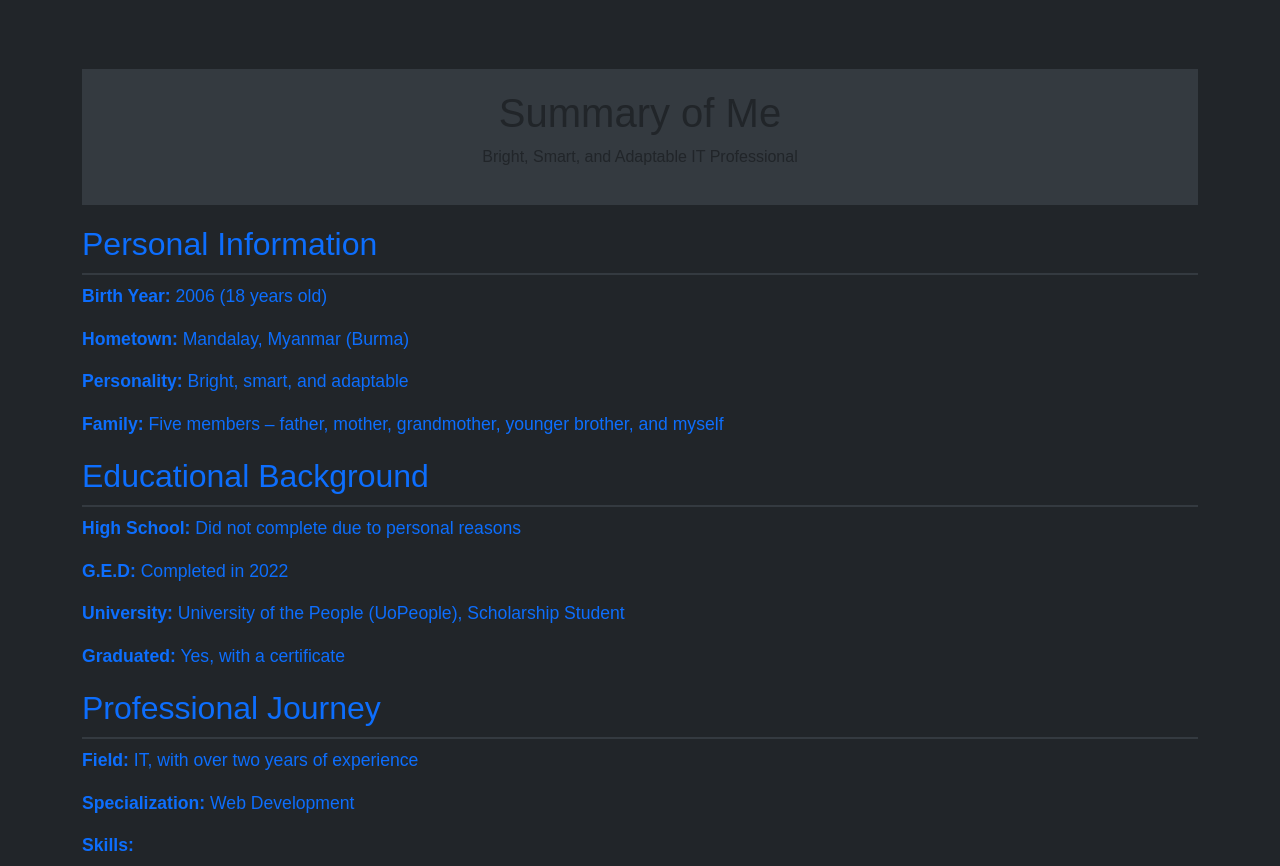
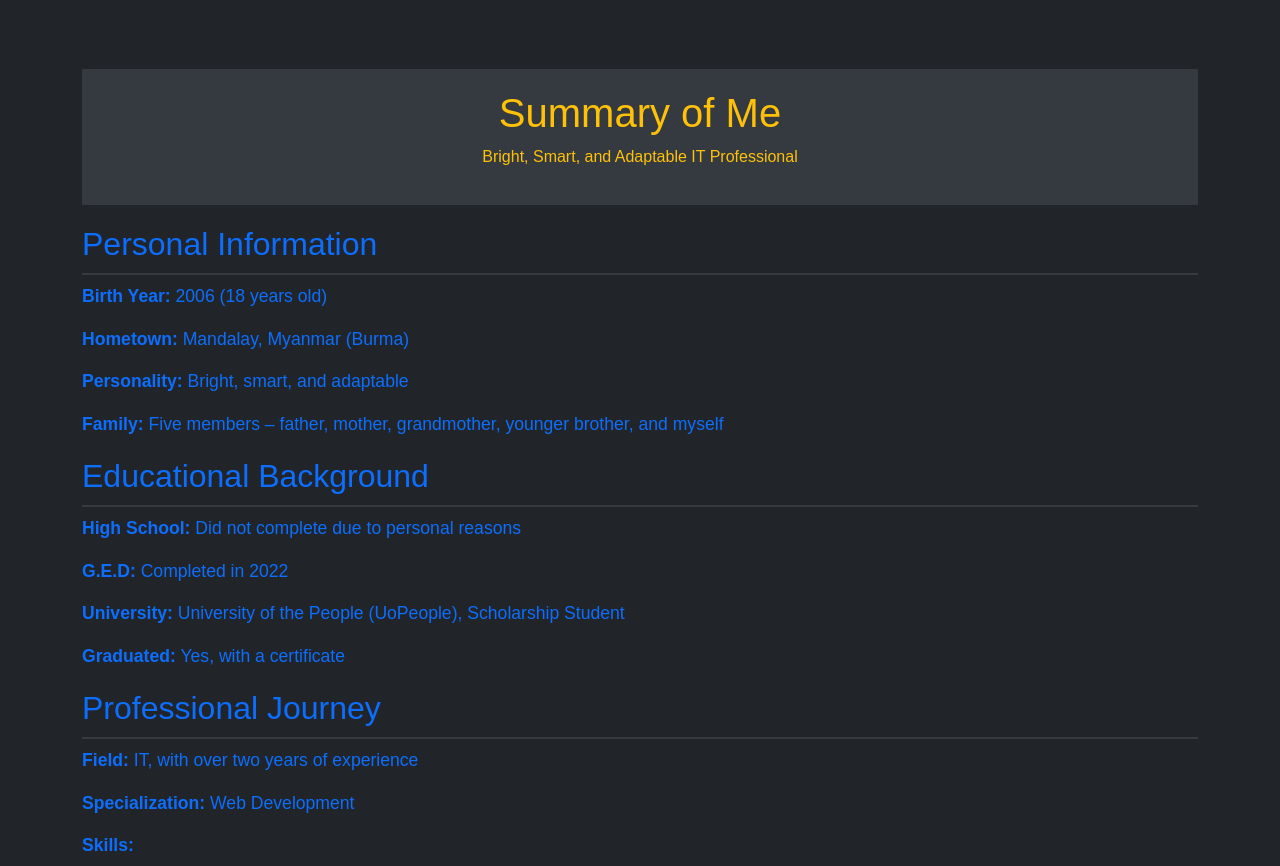
Before and after one commit to ZinSoeTun/My-Portfolio, a plain HTML site: page myDetail.html in a window 1280 px wide. Shown: the part 1119-1985 px from the top of the page. Drawn offline with nearby package versions, Linux system fonts and the light colour scheme.

Commit message:
Update myDetail.html

```diff
--- a/myDetail.html
+++ b/myDetail.html
@@ -142,7 +142,7 @@
 
 
               <div class="container">
-    <div class="profile-header">
+    <div class="profile-header text-warning">
         <h1>Summary of Me</h1>
         <p>Bright, Smart, and Adaptable IT Professional</p>
     </div>
```
